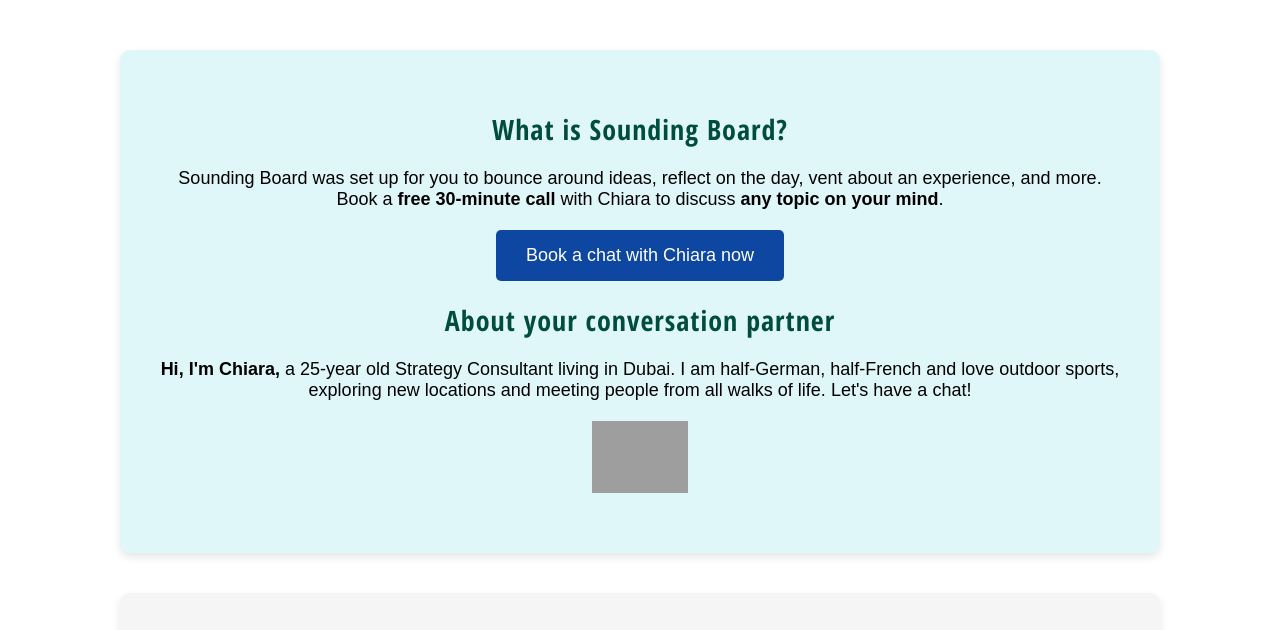
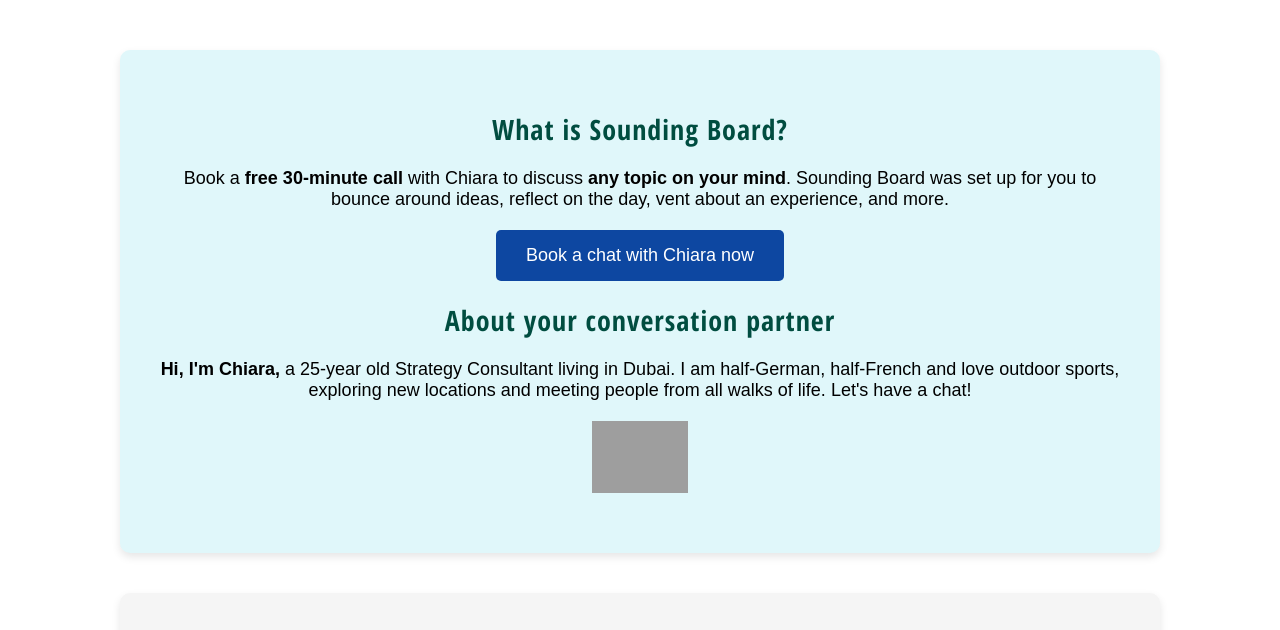
Before and after one commit to CHoppner/CHoppner, a plain HTML site: page index.html in a window 1280 px wide. Shown: the part 145-775 px from the top of the page. Drawn offline with Linux system fonts and the light colour scheme; grey boxes are pictures that could not be loaded.

Commit message:
Update index.html

```diff
--- a/index.html
+++ b/index.html
@@ -110,7 +110,7 @@
 
     <section class="large-blue-box">
         <h2>What is Sounding Board?</h2>
-        <p>Sounding Board was set up for you to bounce around ideas, reflect on the day, vent about an experience, and more. Book a <strong>free 30-minute call</strong> with Chiara to discuss <strong>any topic on your mind</strong>.</p>
+        <p>Book a <strong>free 30-minute call</strong> with Chiara to discuss <strong>any topic on your mind</strong>. Sounding Board was set up for you to bounce around ideas, reflect on the day, vent about an experience, and more.</p>
 
         <!-- Navy blue button for booking, moved closer to the section -->
         <a href="https://calendly.com/hoppner-chiara/30min" target="_blank">
```
